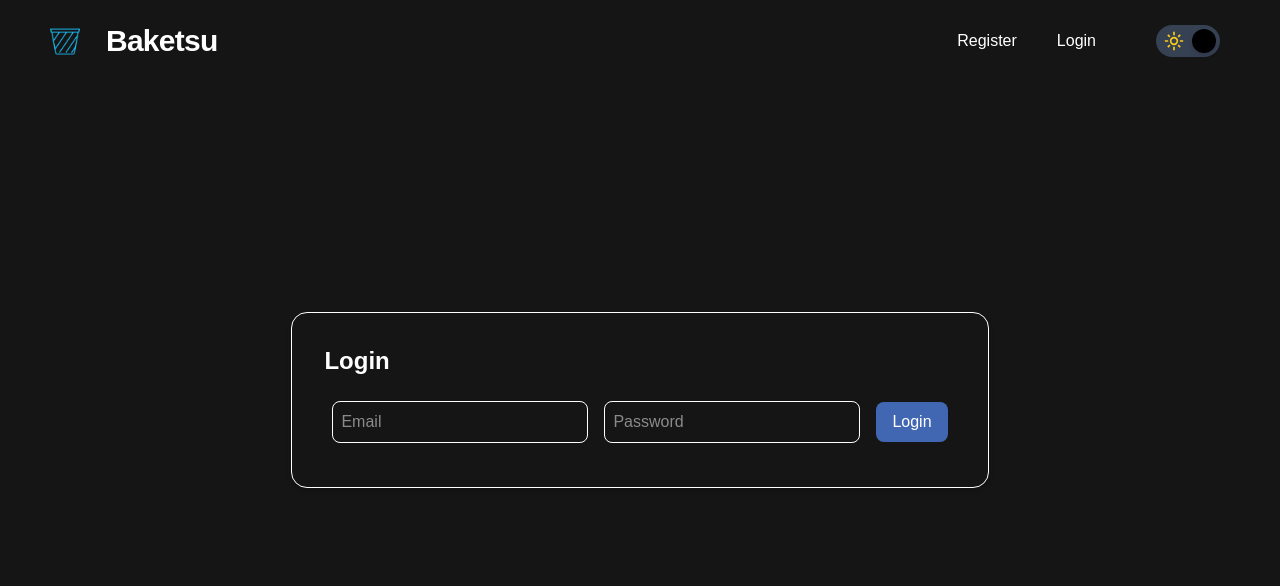
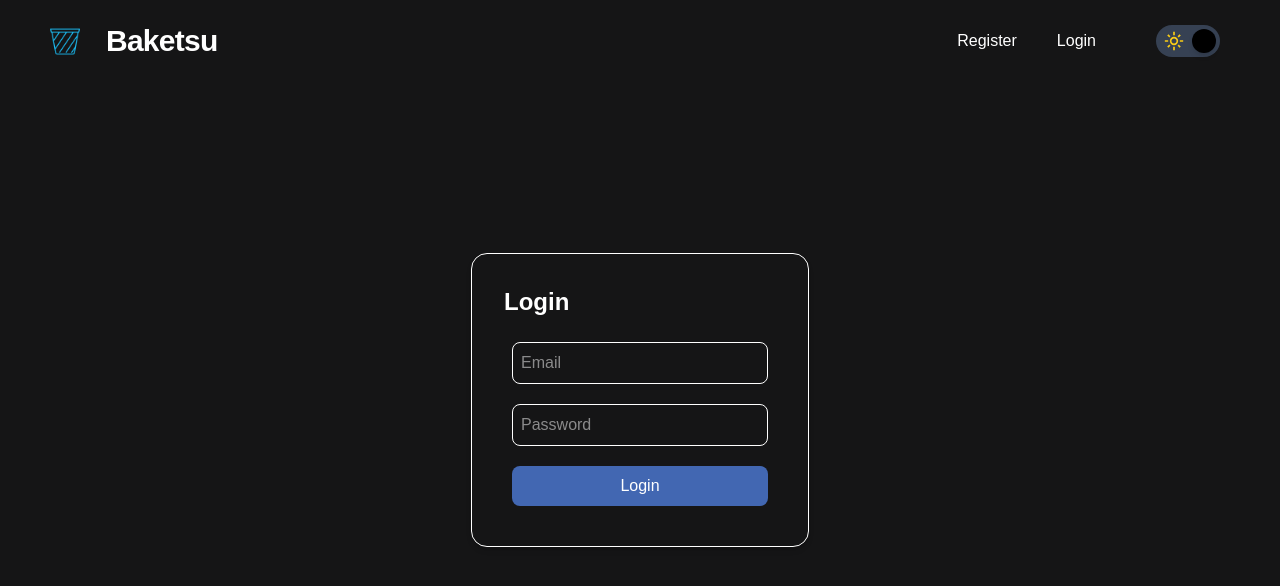
Before and after one commit to Yongancao/Baketsu-CIS-4398-Project, a Next.js app in the folder frontend/: page /login in a window 1280 px wide. Shown: the top 586 px of the page. Built offline with nearby package versions, Linux system fonts and the light colour scheme.

Commit message:
uniform register and login pages

```diff
--- a/frontend/src/app/login/page.tsx
+++ b/frontend/src/app/login/page.tsx
@@ -55,7 +55,7 @@ export default function LoginPage() {
     <div className="flex flex-col items-center justify-center min-h-screen text-black dark:text-white">
       <form
         onSubmit={handleLogin}
-        className="bg-white dark:bg-[#151516] p-8 rounded-2xl shadow-md border"
+        className="flex flex-col bg-white dark:bg-[#151516] p-8 rounded-2xl shadow-md border"
       >
         <h1 className="text-2xl font-bold mb-4">Login</h1>
 
```
